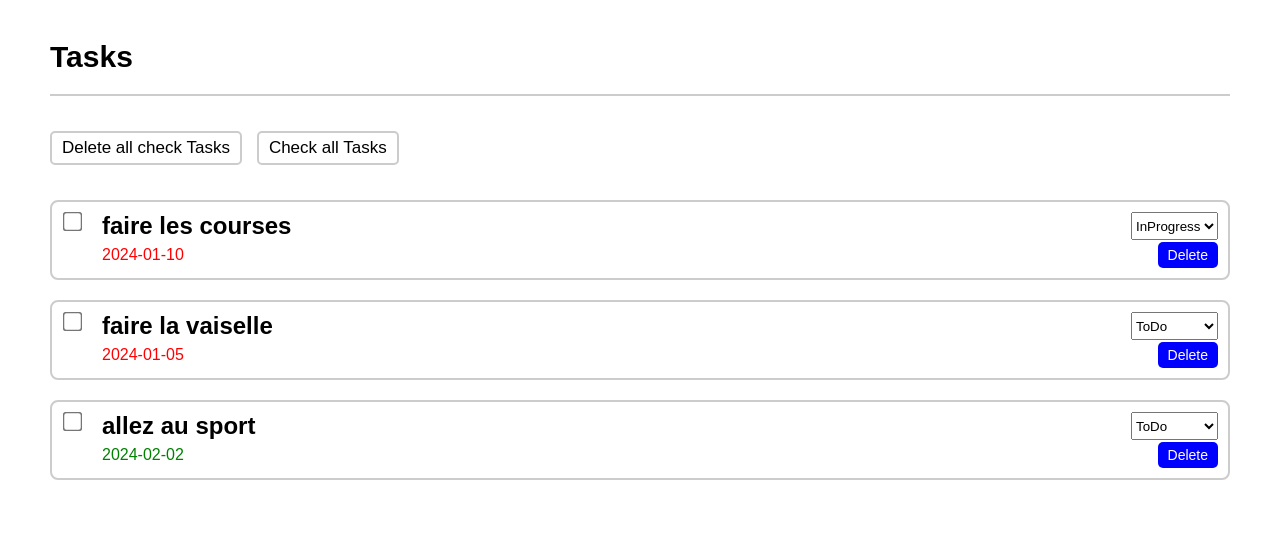
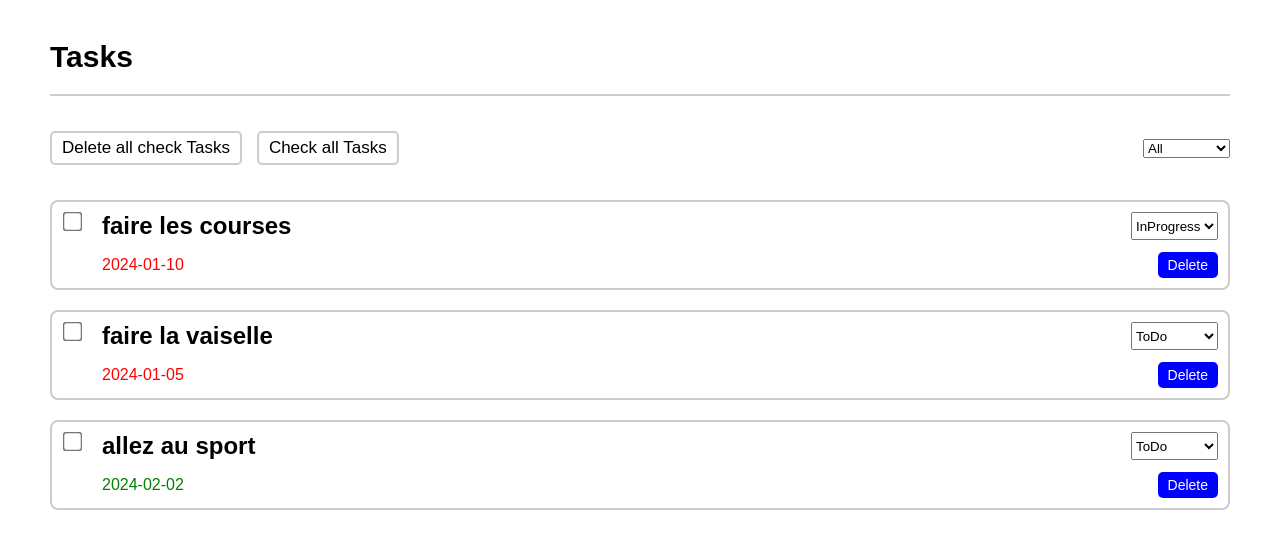
Before and after one commit to Sail-Cpu/My-Todo, a React (Create React App) app: page / in a window 1280 px wide. Shown: the top 548 px of the page. Built offline with nearby package versions, Linux system fonts and the light colour scheme.

Commit message:
fix change task statut bug

```diff
--- a/src/pages/Home.js
+++ b/src/pages/Home.js
@@ -1,8 +1,7 @@
 import React, { useReducer } from 'react';
 import Task from "../components/Task";
 
-const allTasks = {
-    tasks: [
+const allTasks = [
     {
             "id": "1",
             "name": "faire les courses",
@@ -25,7 +24,6 @@ const allTasks = {
             "statut": "ToDo"
     }
     ]
-}
 
 function reducer(state, action) {
     switch (action.type){
@@ -65,15 +63,22 @@ function reducer(state, action) {
                 } : task)
             }
         }
+        case "filter_statut" : {
+            return {
+                ...state,
+                filter: action.statut
+            }
+        }
+
         default: return state;
     }
 }
 
 const Home = () => {
 
-    const [state, dispatch] = useReducer(reducer, allTasks);
+    const [state, dispatch] = useReducer(reducer, { filter: "all", tasks: allTasks });
 
-    console.log(state);
+    const visibleTask = state.filter !== "all" ? state.tasks.filter(task => state.filter === task.statut) : state.tasks
 
     return(
         <div className="home-container">
@@ -81,12 +86,22 @@ const Home = () => {
                 <h1>Tasks</h1>
             </div>
             <div className="home-button-action">
+                <div className="home-button-left">
                     <button onClick={() => dispatch({type: "delete_all_check_tasks"})}>Delete all check Tasks</button>
                     <button onClick={() => dispatch({type: "check_all_tasks"})}>Check all Tasks</button>
                 </div>
+                <div className="home-button-right">
+                    <select onChange={(e) => dispatch( {type: "filter_statut", statut: e.target.value } )}>
+                        <option value="all">All</option>
+                        <option value="ToDo">ToDo</option>
+                        <option value="InProgress">InProgress</option>
+                        <option value="Done">Done</option>
+                    </select>
+                </div>
+            </div>
             <div className="tasks-list">
                 {
-                    state.tasks.map((task, idx) => {
+                    visibleTask.map((task, idx) => {
                         return(
                             <Task
                                 key={idx}
--- a/src/styles/components/task.scss
+++ b/src/styles/components/task.scss
@@ -4,7 +4,7 @@
   width: 100%;
   border-radius: 8px;
   display: flex;
-  height: 80px;
+  height: 90px;
   .task-container-left{
     input{
       transform: scale(1.5);
--- a/src/styles/pages/home.scss
+++ b/src/styles/pages/home.scss
@@ -8,6 +8,9 @@
     border-bottom: 2px solid #cccccc;
   }
   .home-button-action{
+    display: flex;
+    justify-content: space-between;
+    align-items: center;
     button{
       padding: 5px 10px;
       margin-right: 15px;
```
Lines whose indentation alone changed are shown as unchanged.
